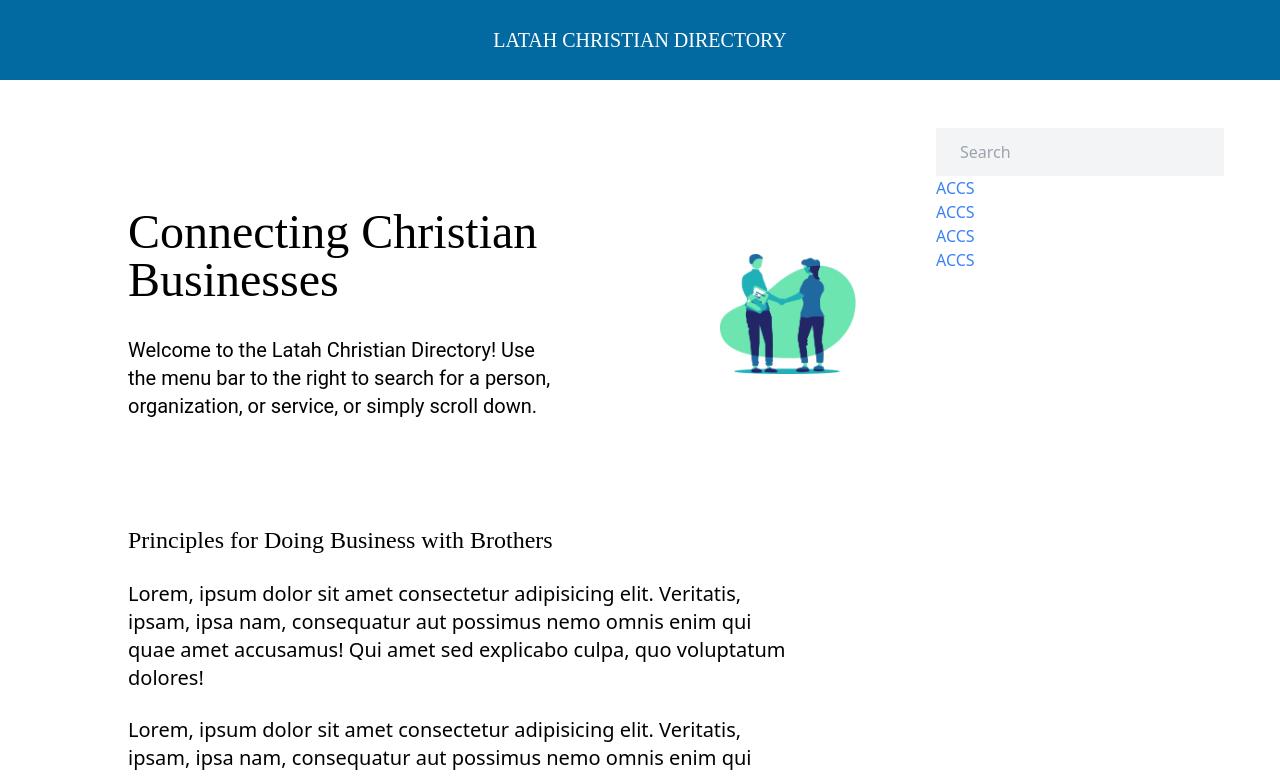
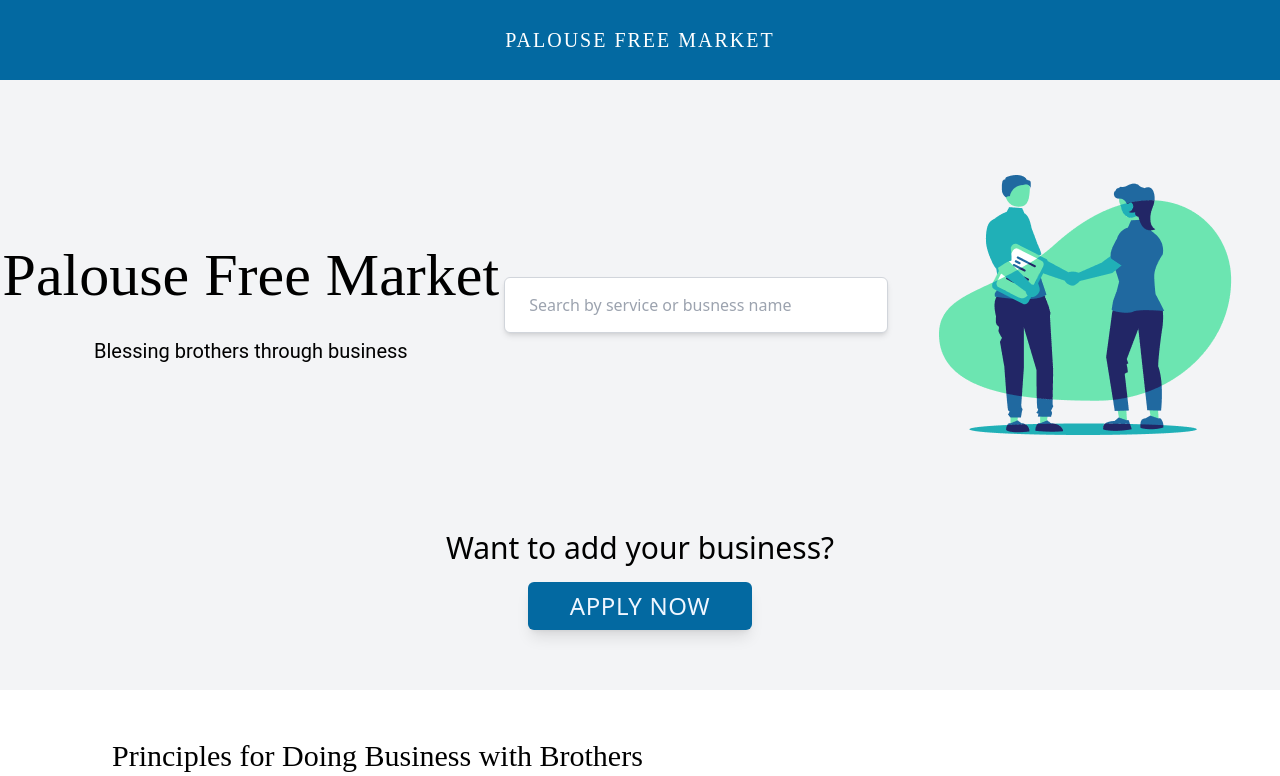
Before and after one commit to gdickison/PalouseFreeMarket, a Next.js app: page / in a window 1280 px wide. Shown: the top 776 px of the page. Built offline with nearby package versions, Linux system fonts and the light colour scheme; a web font is replaced by a local one.

Commit message:
Rearrange the landing page

```diff
--- a/components/HeaderBar.js
+++ b/components/HeaderBar.js
@@ -1,7 +1,7 @@
 const HeaderBar = ({ text }) => {
     return (
         <div className="w-screen h-20 bg-sky-700 flex justify-center items-center">
-            <p className="uppercase text-white text-xl font-display">{text}</p>
+            <p className="uppercase text-white text-xl font-display tracking-widest">{text}</p>
         </div>
     )
 }
--- a/pages/index.js
+++ b/pages/index.js
@@ -1,26 +1,36 @@
 import HeaderBar from "../components/HeaderBar";
 import Image from 'next/image'
 import group69 from '../public/images/group69.png'
+import search from '../public/images/search.svg'
+import { urlObjectKeys } from "next/dist/shared/lib/utils";
 
 const HomePage = () => {
     return (
         <div>
-            <HeaderBar text="latah christian directory"/>
-            <div className="flex p-12">
-                <div className="w-3/4">
-                    <div className="flex">
-                        <div className="w-2/3 p-20 flex flex-col space-y-8">
-                            <h1 className="font-display text-5xl">Connecting Christian Businesses</h1>
+            <HeaderBar text="palouse free market"/>
+            <div className="w-full flex justify-around h-[450px] bg-gray-100">
+                <div className="flex flex-col space-y-8 justify-center items-center">
+                    <h1 className="font-display text-6xl">Palouse Free Market</h1>
                     <p className="font-body text-xl">
-                                Welcome to the Latah Christian Directory! Use the menu bar to the right to search for a person, organization, or service, or simply scroll down.
+                        Blessing brothers through business
                     </p>
                 </div>
-                        <div className="w-1/3 p-20 flex justify-center items-center">
+                <div className="flex items-center">
+                    <input type="text" className="border border-gray-300 w-96 h-14 px-6 rounded-md shadow-md" placeholder="Search by service or busness name" />
+                </div>
+                <div className="flex">
+                <div className="flex justify-center items-center w-96">
                             <Image src={group69}/>
                         </div>
                 </div>
+            </div>
+            <div className="text-center bg-gray-100 h-40">
+                <p className="text-3xl">Want to add your business?</p>
+                <button type="submit" className="h-12 w-56 px-6 my-4 rounded-md shadow-lg bg-sky-700 text-blue-50 text-2xl uppercase tracking-wide">Apply Now</button>
+            </div>
+            <div className="flex p-8">
                 <div className="pl-20 w-5/6">
-                        <h1 className="font-display text-2xl py-6">Principles for Doing Business with Brothers</h1>
+                    <h1 className="font-display text-3xl py-4">Principles for Doing Business with Brothers</h1>
                     <div className="flex flex-col space-y-6">
                         <p className="text-xl">Lorem, ipsum dolor sit amet consectetur adipisicing elit. Veritatis, ipsam, ipsa nam, consequatur aut possimus nemo omnis enim qui quae amet accusamus! Qui amet sed explicabo culpa, quo voluptatum dolores!</p>
                         <p className="text-xl">Lorem, ipsum dolor sit amet consectetur adipisicing elit. Veritatis, ipsam, ipsa nam, consequatur aut possimus nemo omnis enim qui quae amet accusamus! Qui amet sed explicabo culpa, quo voluptatum dolores!</p>
@@ -28,16 +38,6 @@ const HomePage = () => {
                     </div>
                 </div>
             </div>
-                <div className="w-1/4 ">
-                    <input type="text" className="bg-gray-100 w-72 h-12 px-6" placeholder="Search" />
-                    <ul className="text-blue-500">
-                        <li>ACCS</li>
-                        <li>ACCS</li>
-                        <li>ACCS</li>
-                        <li>ACCS</li>
-                    </ul>
-                </div>
-            </div>
         </div>
     )
 }
--- a/public/styles/global.css
+++ b/public/styles/global.css
@@ -468,108 +468,264 @@ Ensure the default browser behavior of the `hidden` attribute.
   --tw-backdrop-sepia:  ;
 }
 
-.fixed {
-  position: fixed;
+.container {
+  width: 100%;
+}
+
+@media (min-width: 640px) {
+  .container {
+    max-width: 640px;
+  }
+}
+
+@media (min-width: 768px) {
+  .container {
+    max-width: 768px;
+  }
+}
+
+@media (min-width: 1024px) {
+  .container {
+    max-width: 1024px;
+  }
+}
+
+@media (min-width: 1280px) {
+  .container {
+    max-width: 1280px;
+  }
+}
+
+@media (min-width: 1536px) {
+  .container {
+    max-width: 1536px;
+  }
+}
+
+.absolute {
+  position: absolute;
 }
 
 .relative {
   position: relative;
 }
 
-.m-12 {
-  margin: 3rem;
+.top-0 {
+  top: 0px;
 }
 
-.m-1 {
-  margin: 0.25rem;
+.right-0 {
+  right: 0px;
 }
 
-.block {
-  display: block;
+.m-6 {
+  margin: 1.5rem;
+}
+
+.m-8 {
+  margin: 2rem;
+}
+
+.my-4 {
+  margin-top: 1rem;
+  margin-bottom: 1rem;
+}
+
+.mx-auto {
+  margin-left: auto;
+  margin-right: auto;
+}
+
+.mb-0 {
+  margin-bottom: 0px;
+}
+
+.mb-auto {
+  margin-bottom: auto;
+}
+
+.ml-auto {
+  margin-left: auto;
+}
+
+.mt-2 {
+  margin-top: 0.5rem;
+}
+
+.mr-2 {
+  margin-right: 0.5rem;
 }
 
 .flex {
   display: flex;
 }
 
-.h-20 {
-  height: 5rem;
+.inline-flex {
+  display: inline-flex;
+}
+
+.hidden {
+  display: none;
 }
 
 .h-12 {
   height: 3rem;
 }
 
-.w-screen {
-  width: 100vw;
+.h-20 {
+  height: 5rem;
 }
 
-.w-3 {
-  width: 0.75rem;
+.h-1\/3 {
+  height: 33.333333%;
+}
+
+.h-60 {
+  height: 15rem;
+}
+
+.h-96 {
+  height: 24rem;
+}
+
+.h-1\/2 {
+  height: 50%;
+}
+
+.h-full {
+  height: 100%;
+}
+
+.h-\[\] {
+  height: ;
+}
+
+.h-\[400px\] {
+  height: 400px;
+}
+
+.h-\[500px\] {
+  height: 500px;
+}
+
+.h-16 {
+  height: 4rem;
+}
+
+.h-14 {
+  height: 3.5rem;
+}
+
+.h-48 {
+  height: 12rem;
+}
+
+.h-44 {
+  height: 11rem;
+}
+
+.h-40 {
+  height: 10rem;
+}
+
+.h-\[450px\] {
+  height: 450px;
+}
+
+.h-8 {
+  height: 2rem;
+}
+
+.h-\[40px\] {
+  height: 40px;
+}
+
+.max-h-0 {
+  max-height: 0px;
+}
+
+.w-full {
+  width: 100%;
+}
+
+.w-72 {
+  width: 18rem;
 }
 
 .w-3\/4 {
   width: 75%;
 }
 
+.w-5\/6 {
+  width: 83.333333%;
+}
+
 .w-1\/4 {
   width: 25%;
 }
 
-.w-2\/3 {
-  width: 66.666667%;
+.w-screen {
+  width: 100vw;
 }
 
-.w-1\/3 {
-  width: 33.333333%;
+.w-96 {
+  width: 24rem;
 }
 
-.w-3\/5 {
-  width: 60%;
+.w-\[\] {
+  width: ;
 }
 
-.w-2\/5 {
-  width: 40%;
+.w-\[300px\] {
+  width: 300px;
 }
 
-.w-1 {
-  width: 0.25rem;
+.w-24 {
+  width: 6rem;
 }
 
-.w-12 {
-  width: 3rem;
+.w-min {
+  width: -webkit-min-content;
+  width: -moz-min-content;
+  width: min-content;
 }
 
-.w-60 {
-  width: 15rem;
+.w-max {
+  width: -webkit-max-content;
+  width: -moz-max-content;
+  width: max-content;
 }
 
-.w-6 {
-  width: 1.5rem;
+.w-48 {
+  width: 12rem;
 }
 
-.w-64 {
-  width: 16rem;
+.w-52 {
+  width: 13rem;
 }
 
-.w-72 {
-  width: 18rem;
+.w-56 {
+  width: 14rem;
 }
 
-.w-4\/5 {
-  width: 80%;
+.w-8 {
+  width: 2rem;
 }
 
-.w-80 {
-  width: 20rem;
+.flex-1 {
+  flex: 1 1 0%;
 }
 
-.w-1\/2 {
-  width: 50%;
+.flex-auto {
+  flex: 1 1 auto;
 }
 
-.w-5\/6 {
-  width: 83.333333%;
+.transform {
+  transform: translate(var(--tw-translate-x), var(--tw-translate-y)) rotate(var(--tw-rotate)) skewX(var(--tw-skew-x)) skewY(var(--tw-skew-y)) scaleX(var(--tw-scale-x)) scaleY(var(--tw-scale-y));
+}
+
+.cursor-pointer {
+  cursor: pointer;
 }
 
 .flex-col {
@@ -580,8 +736,24 @@ Ensure the default browser behavior of the `hidden` attribute.
   align-items: center;
 }
 
+.justify-start {
+  justify-content: flex-start;
+}
+
 .justify-center {
   justify-content: center;
+}
+
+.justify-between {
+  justify-content: space-between;
+}
+
+.justify-around {
+  justify-content: space-around;
+}
+
+.justify-evenly {
+  justify-content: space-evenly;
 }
 
 .space-y-8 > :not([hidden]) ~ :not([hidden]) {
@@ -596,14 +768,67 @@ Ensure the default browser behavior of the `hidden` attribute.
   margin-bottom: calc(1.5rem * var(--tw-space-y-reverse));
 }
 
-.bg-blue-400 {
-  --tw-bg-opacity: 1;
-  background-color: rgb(96 165 250 / var(--tw-bg-opacity));
+.overflow-hidden {
+  overflow: hidden;
 }
 
-.bg-sky-400 {
+.rounded-md {
+  border-radius: 0.375rem;
+}
+
+.rounded {
+  border-radius: 0.25rem;
+}
+
+.rounded-none {
+  border-radius: 0px;
+}
+
+.rounded-full {
+  border-radius: 9999px;
+}
+
+.border {
+  border-width: 1px;
+}
+
+.border-0 {
+  border-width: 0px;
+}
+
+.border-gray-200 {
+  --tw-border-opacity: 1;
+  border-color: rgb(229 231 235 / var(--tw-border-opacity));
+}
+
+.border-gray-300 {
+  --tw-border-opacity: 1;
+  border-color: rgb(209 213 219 / var(--tw-border-opacity));
+}
+
+.border-gray-700 {
+  --tw-border-opacity: 1;
+  border-color: rgb(55 65 81 / var(--tw-border-opacity));
+}
+
+.bg-green-200 {
   --tw-bg-opacity: 1;
-  background-color: rgb(56 189 248 / var(--tw-bg-opacity));
+  background-color: rgb(187 247 208 / var(--tw-bg-opacity));
+}
+
+.bg-blue-200 {
+  --tw-bg-opacity: 1;
+  background-color: rgb(191 219 254 / var(--tw-bg-opacity));
+}
+
+.bg-gray-100 {
+  --tw-bg-opacity: 1;
+  background-color: rgb(243 244 246 / var(--tw-bg-opacity));
+}
+
+.bg-teal-200 {
+  --tw-bg-opacity: 1;
+  background-color: rgb(153 246 228 / var(--tw-bg-opacity));
 }
 
 .bg-sky-700 {
@@ -611,49 +836,49 @@ Ensure the default browser behavior of the `hidden` attribute.
   background-color: rgb(3 105 161 / var(--tw-bg-opacity));
 }
 
-.bg-sky-800 {
-  --tw-bg-opacity: 1;
-  background-color: rgb(7 89 133 / var(--tw-bg-opacity));
-}
-
-.bg-blue-300 {
-  --tw-bg-opacity: 1;
-  background-color: rgb(147 197 253 / var(--tw-bg-opacity));
-}
-
-.bg-green-300 {
-  --tw-bg-opacity: 1;
-  background-color: rgb(134 239 172 / var(--tw-bg-opacity));
-}
-
 .bg-gray-200 {
   --tw-bg-opacity: 1;
   background-color: rgb(229 231 235 / var(--tw-bg-opacity));
 }
 
-.bg-gray-100 {
+.bg-blue-700 {
   --tw-bg-opacity: 1;
-  background-color: rgb(243 244 246 / var(--tw-bg-opacity));
+  background-color: rgb(29 78 216 / var(--tw-bg-opacity));
 }
 
-.p-6 {
-  padding: 1.5rem;
+.bg-white {
+  --tw-bg-opacity: 1;
+  background-color: rgb(255 255 255 / var(--tw-bg-opacity));
+}
+
+.bg-gray-900 {
+  --tw-bg-opacity: 1;
+  background-color: rgb(17 24 39 / var(--tw-bg-opacity));
+}
+
+.bg-gray-800 {
+  --tw-bg-opacity: 1;
+  background-color: rgb(31 41 55 / var(--tw-bg-opacity));
+}
+
+.p-20 {
+  padding: 5rem;
+}
+
+.p-12 {
+  padding: 3rem;
+}
+
+.p-10 {
+  padding: 2.5rem;
 }
 
 .p-8 {
   padding: 2rem;
 }
 
-.p-10 {
-  padding: 2.5rem;
-}
-
-.p-12 {
-  padding: 3rem;
-}
-
-.p-20 {
-  padding: 5rem;
+.p-2 {
+  padding: 0.5rem;
 }
 
 .px-6 {
@@ -666,8 +891,49 @@ Ensure the default browser behavior of the `hidden` attribute.
   padding-bottom: 1.5rem;
 }
 
+.py-4 {
+  padding-top: 1rem;
+  padding-bottom: 1rem;
+}
+
+.py-2 {
+  padding-top: 0.5rem;
+  padding-bottom: 0.5rem;
+}
+
+.px-5 {
+  padding-left: 1.25rem;
+  padding-right: 1.25rem;
+}
+
+.px-4 {
+  padding-left: 1rem;
+  padding-right: 1rem;
+}
+
+.py-3 {
+  padding-top: 0.75rem;
+  padding-bottom: 0.75rem;
+}
+
 .pl-20 {
   padding-left: 5rem;
+}
+
+.pr-10 {
+  padding-right: 2.5rem;
+}
+
+.text-left {
+  text-align: left;
+}
+
+.text-center {
+  text-align: center;
+}
+
+.text-justify {
+  text-align: justify;
 }
 
 .font-display {
@@ -678,9 +944,14 @@ Ensure the default browser behavior of the `hidden` attribute.
   font-family: Roboto, sans-serif;
 }
 
-.text-3xl {
-  font-size: 1.875rem;
-  line-height: 2.25rem;
+.text-5xl {
+  font-size: 3rem;
+  line-height: 1;
+}
+
+.text-xl {
+  font-size: 1.25rem;
+  line-height: 1.75rem;
 }
 
 .text-2xl {
@@ -688,18 +959,45 @@ Ensure the default browser behavior of the `hidden` attribute.
   line-height: 2rem;
 }
 
-.text-xl {
-  font-size: 1.25rem;
-  line-height: 1.75rem;
+.text-3xl {
+  font-size: 1.875rem;
+  line-height: 2.25rem;
 }
 
-.text-5xl {
-  font-size: 3rem;
+.text-6xl {
+  font-size: 3.75rem;
   line-height: 1;
+}
+
+.text-7xl {
+  font-size: 4.5rem;
+  line-height: 1;
+}
+
+.text-base {
+  font-size: 1rem;
+  line-height: 1.5rem;
 }
 
 .uppercase {
   text-transform: uppercase;
+}
+
+.tracking-wide {
+  letter-spacing: 0.025em;
+}
+
+.tracking-wider {
+  letter-spacing: 0.05em;
+}
+
+.tracking-widest {
+  letter-spacing: 0.1em;
+}
+
+.text-blue-500 {
+  --tw-text-opacity: 1;
+  color: rgb(59 130 246 / var(--tw-text-opacity));
 }
 
 .text-white {
@@ -707,22 +1005,70 @@ Ensure the default browser behavior of the `hidden` attribute.
   color: rgb(255 255 255 / var(--tw-text-opacity));
 }
 
-.text-blue-300 {
+.text-blue-50 {
   --tw-text-opacity: 1;
-  color: rgb(147 197 253 / var(--tw-text-opacity));
+  color: rgb(239 246 255 / var(--tw-text-opacity));
 }
 
-.text-blue-900 {
+.text-gray-800 {
   --tw-text-opacity: 1;
-  color: rgb(30 58 138 / var(--tw-text-opacity));
+  color: rgb(31 41 55 / var(--tw-text-opacity));
 }
 
-.text-blue-400 {
+.text-gray-500 {
   --tw-text-opacity: 1;
-  color: rgb(96 165 250 / var(--tw-text-opacity));
+  color: rgb(107 114 128 / var(--tw-text-opacity));
 }
 
-.text-blue-500 {
+.text-gray-400 {
   --tw-text-opacity: 1;
-  color: rgb(59 130 246 / var(--tw-text-opacity));
+  color: rgb(156 163 175 / var(--tw-text-opacity));
 }
+
+.shadow-md {
+  --tw-shadow: 0 4px 6px -1px rgb(0 0 0 / 0.1), 0 2px 4px -2px rgb(0 0 0 / 0.1);
+  --tw-shadow-colored: 0 4px 6px -1px var(--tw-shadow-color), 0 2px 4px -2px var(--tw-shadow-color);
+  box-shadow: var(--tw-ring-offset-shadow, 0 0 #0000), var(--tw-ring-shadow, 0 0 #0000), var(--tw-shadow);
+}
+
+.shadow-lg {
+  --tw-shadow: 0 10px 15px -3px rgb(0 0 0 / 0.1), 0 4px 6px -4px rgb(0 0 0 / 0.1);
+  --tw-shadow-colored: 0 10px 15px -3px var(--tw-shadow-color), 0 4px 6px -4px var(--tw-shadow-color);
+  box-shadow: var(--tw-ring-offset-shadow, 0 0 #0000), var(--tw-ring-shadow, 0 0 #0000), var(--tw-shadow);
+}
+
+.outline-none {
+  outline: 2px solid transparent;
+  outline-offset: 2px;
+}
+
+.transition {
+  transition-property: color, background-color, border-color, fill, stroke, opacity, box-shadow, transform, filter, -webkit-text-decoration-color, -webkit-backdrop-filter;
+  transition-property: color, background-color, border-color, text-decoration-color, fill, stroke, opacity, box-shadow, transform, filter, backdrop-filter;
+  transition-property: color, background-color, border-color, text-decoration-color, fill, stroke, opacity, box-shadow, transform, filter, backdrop-filter, -webkit-text-decoration-color, -webkit-backdrop-filter;
+  transition-timing-function: cubic-bezier(0.4, 0, 0.2, 1);
+  transition-duration: 150ms;
+}
+
+.duration-500 {
+  transition-duration: 500ms;
+}
+
+.focus\:outline-none:focus {
+  outline: 2px solid transparent;
+  outline-offset: 2px;
+}
+
+.group:focus .group-focus\:max-h-screen {
+  max-height: 100vh;
+}
+
+.group:focus .group-focus\:-rotate-180 {
+  --tw-rotate: -180deg;
+  transform: translate(var(--tw-translate-x), var(--tw-translate-y)) rotate(var(--tw-rotate)) skewX(var(--tw-skew-x)) skewY(var(--tw-skew-y)) scaleX(var(--tw-scale-x)) scaleY(var(--tw-scale-y));
+}
+
+.group:focus .group-focus\:text-white {
+  --tw-text-opacity: 1;
+  color: rgb(255 255 255 / var(--tw-text-opacity));
+}
```
Also changed, not shown: public/images/search.svg (added). Lines whose indentation alone changed are shown as unchanged.
